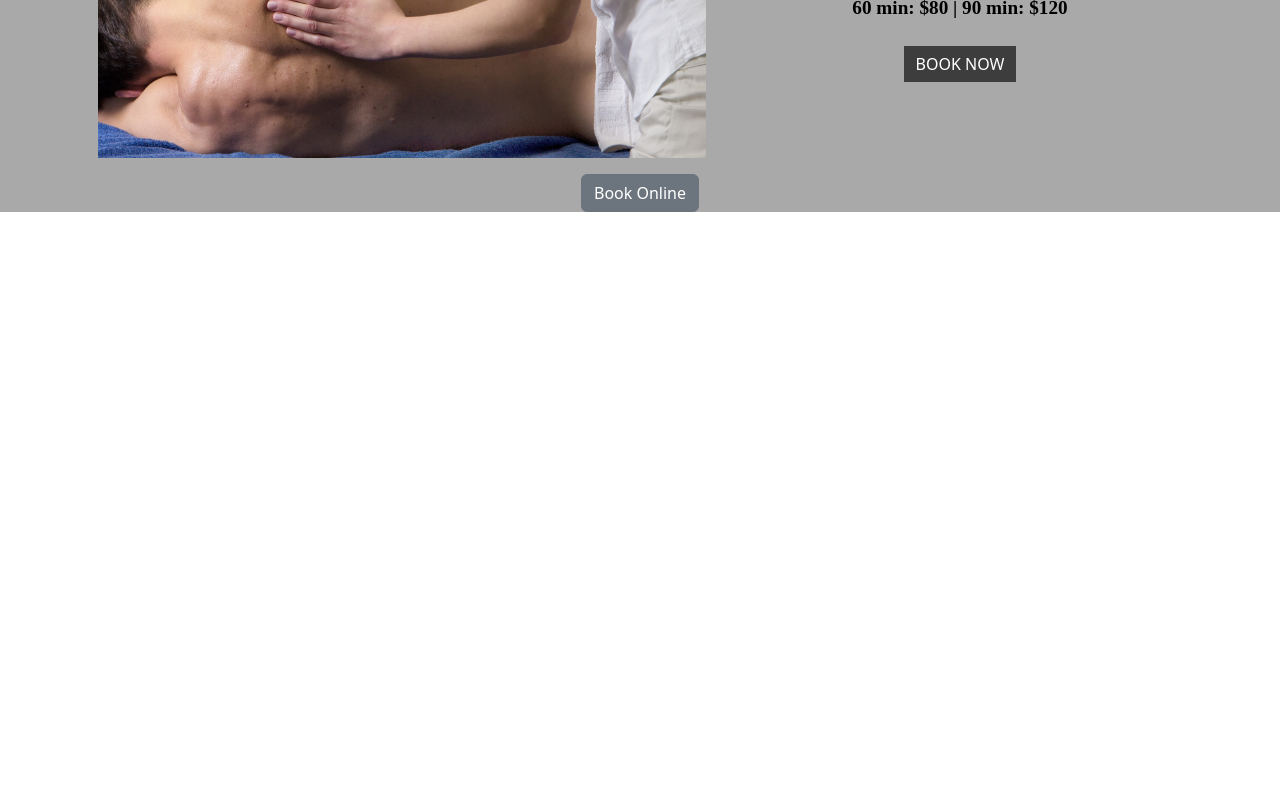
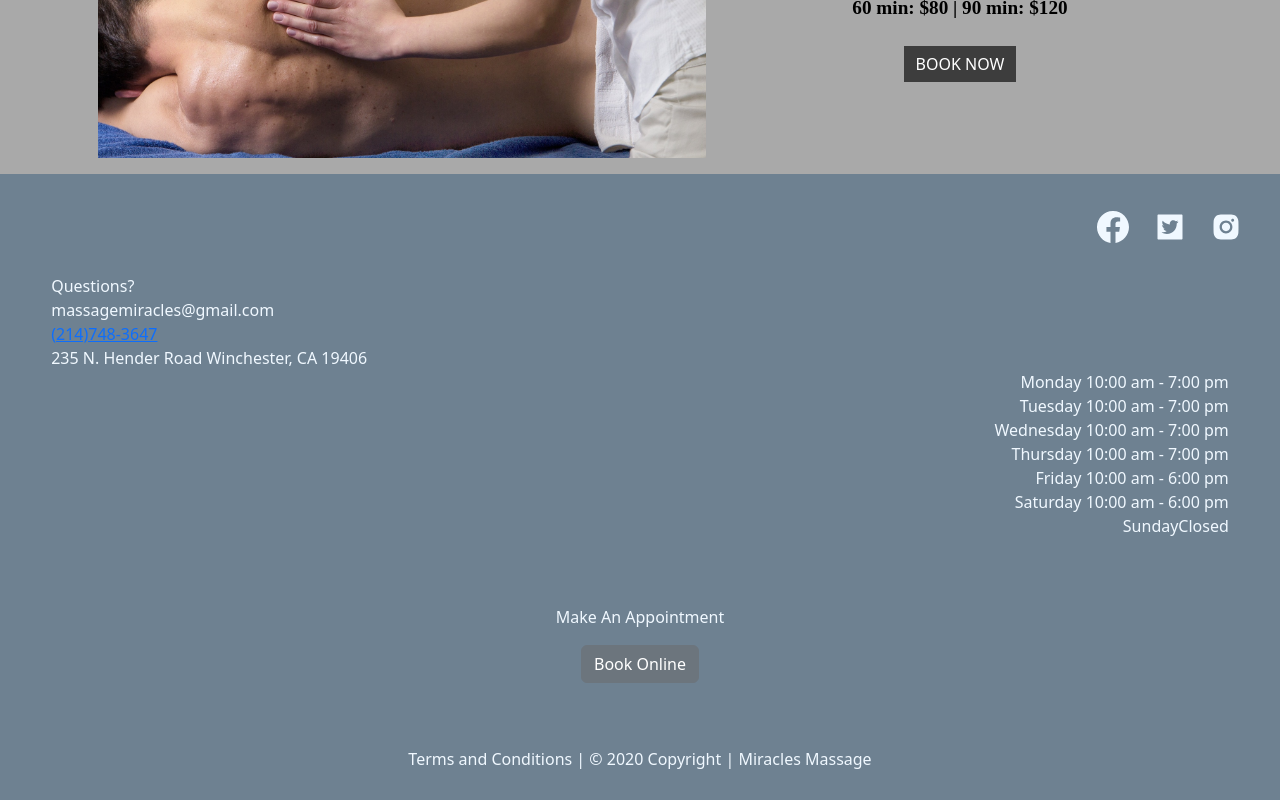
Before and after one commit to Nexustential/MiraclesMassage, a React (Create React App) app: page /services in a window 1280 px wide. Shown: the part 3106-3906 px from the top of the page. Before the commit the page ends 3318 px from the top, so only its background shows below. Built offline with nearby package versions, Linux system fonts and the light colour scheme.

Commit message:
addingFooterComponent

```diff
--- a/src/Components/BookForm.js
+++ b/src/Components/BookForm.js
@@ -35,7 +35,7 @@ function BookForm() {
   };
 
   return (
-    <div className='buttonDiv text-center'>
+    <div className='buttonDiv'>
       <Button
         className='size-lg'
         variant='secondary'
--- a/src/Components/CarouselFade.js
+++ b/src/Components/CarouselFade.js
@@ -1,10 +1,13 @@
 import React from "react";
 import "../Styles/Carousel.css";
 import Carousel from "react-bootstrap/Carousel";
+import { Fade } from "react-reveal";
 
 const CarouselFade = () => {
   return (
+
     <div className="carousel-container">
+      <Fade duration={1000}>
       <Carousel className="carousel" variant="light">
         <Carousel.Item interval={4000}>
           <img
@@ -43,7 +46,9 @@ const CarouselFade = () => {
           </Carousel.Caption>
         </Carousel.Item>
       </Carousel>
+      </Fade>
     </div>
+
   );
 };
 
--- /dev/null
+++ b/src/Components/Footer.js
@@ -0,0 +1,62 @@
+import React from "react";
+import "../Styles/Footer.css";
+import BookForm from "./BookForm";
+import { BsFacebook} from "react-icons/bs";
+import { AiFillTwitterSquare } from "react-icons/ai";
+import { AiFillInstagram } from "react-icons/ai";
+
+
+const Footer = () => {
+  return (
+<section className="footerSection">
+  <footer className="footer">
+        <section>
+            <div className="iconsection">
+                <span className="Icon">
+                    <BsFacebook/>
+                </span>
+                <span className="Icon">
+                    <AiFillTwitterSquare/>
+                </span>
+                <span className="Icon">
+                    <AiFillInstagram/>
+                </span>
+            </div>
+            <div className="infoAddress">
+                Questions?
+                <br />
+                massagemiracles@gmail.com
+                <br />
+                <a href="tel:+2147483647">(214)748-3647</a><br />
+                235 N. Hender Road
+                Winchester, CA 19406<br />
+                </div>
+        </section>
+        <section>
+            <p>
+                <div className="openDaysAndTime">
+                Monday 10:00 am - 7:00 pm <br />
+                Tuesday 10:00 am - 7:00 pm<br />
+                Wednesday 10:00 am - 7:00 pm<br />
+                Thursday 10:00 am - 7:00 pm<br />
+                Friday 10:00 am - 6:00 pm<br />
+                Saturday 10:00 am - 6:00 pm<br />
+                SundayClosed
+                </div>
+            </p>
+        </section>
+        <section className="MakeAppintment">
+            <p>
+            Make An Appointment
+            </p>
+        <BookForm />
+        </section>
+        <section className="TermsAndConditions">
+            <p>Terms and Conditions | © 2020 Copyright | Miracles Massage</p>
+        </section>
+  </footer>
+</section>
+  );
+};
+
+export default Footer;
--- a/src/Components/MissionStatement.js
+++ b/src/Components/MissionStatement.js
@@ -1,8 +1,10 @@
 import React from "react";
 import "../Styles/MissionStatement.css";
+import { Fade } from "react-reveal";
 
 const Mission = () => {
   return (
+    <Fade duration={3000}>
     <div className="missionStatement">
       <br />
       <h1>BREATHE. MOVE. CONNECT.</h1>
@@ -12,6 +14,7 @@ const Mission = () => {
       In your first session, we provide a free functional exam to figure out your personalized therapeutic needs. This helps us plan our goals and focus for each session together. I look forward to helping start your healing journey.
       </p>
     </div>
+    </ Fade>
   );
 };
 
--- a/src/Components/Services.js
+++ b/src/Components/Services.js
@@ -3,7 +3,7 @@ import Card from "react-bootstrap/Card";
 import Button from "react-bootstrap/Button";
 import "../Styles/Services.scss";
 import BookForm from "./BookForm";
-
+import { Fade } from "react-reveal";
 
 function Services() {
 
@@ -74,11 +74,13 @@ function Services() {
   }
 
   return (
+
     <div className="services">
       <div className="serviceCardHeader">
         <h1>Our Most Popular Services</h1>
       </div>
       <div className="services1">
+      <Fade duration={1000}>
         <Card className="serviceCards">
           <Card.Img variant="top" src={require("../images/swedish.jpg")} />
           <Card.Body>
@@ -156,8 +158,10 @@ function Services() {
             </div>
           </Card.Body>
         </Card>
+        </Fade>
       </div>
     </div>
+
   );
 };
 
--- a/src/Pages/Home.js
+++ b/src/Pages/Home.js
@@ -6,11 +6,9 @@ import { Fade } from "react-reveal";
 const Home = () => {
   return (
     <>
-      <Fade distance="70%" duration={1000}>
         <CarouselFade />
         <Mission />
         <Services />
-      </Fade>
     </>
   );
 };
--- a/src/Pages/ServicesPage.js
+++ b/src/Pages/ServicesPage.js
@@ -3,8 +3,7 @@ import { Card, Button} from "react-bootstrap";
 import "../Styles/ServicesPage.css";
 import Price from "../Components/PricingForServicesPage";
 import { Fade } from "react-reveal";
-import BookForm from "../Components/BookForm";
-
+import Footer from "../Components/Footer";
 
 
 function ServiceCards(){
@@ -102,7 +101,8 @@ function ServicesPage() {
   <div className="servicesPage">
       <Price />
       <ServiceCards />
-      <BookForm />
+
+      <Footer />
   </div>
   )
 }
--- /dev/null
+++ b/src/Styles/Footer.css
@@ -0,0 +1,27 @@
+.footerSection {
+    background: rgb(110, 129, 145);
+    color: aliceblue;
+}
+.MakeAppintment {
+    text-align: center;
+    padding: 4%;
+}
+.TermsAndConditions {
+    padding: 1%;
+    text-align: center;
+}
+.iconsection{
+    padding: 2%;
+    font-size: 2rem;
+    text-align: right;
+}
+.Icon{
+    padding: 1%;
+}
+.openDaysAndTime{
+    text-align: right;
+    padding-right: 4%;
+}
+.infoAddress{
+    padding-left: 4%;
+}
```
